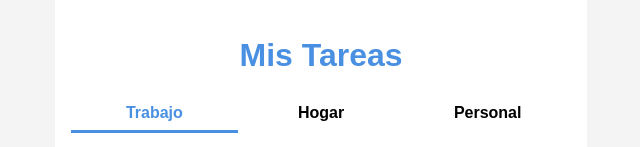
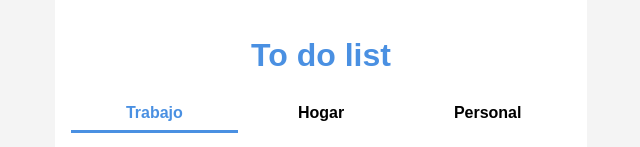
Before and after one commit to rayosnow/TDL-App, a plain HTML site: page index.html in a window 1280 px wide. Shown: the top 147 px of the page, without its empty margins (319-959 px from the left). Drawn offline with Linux system fonts and the light colour scheme.

Commit message:
index.html

```diff
--- a/index.html
+++ b/index.html
@@ -3,7 +3,7 @@
 <head>
   <meta charset="UTF-8" />
   <meta name="viewport" content="width=device-width, initial-scale=1.0"/>
-  <title>Mis Tareas</title>
+  <title>To do list</title>
 
   <!-- Web App Manifest & PWA meta -->
   <link rel="manifest" href="manifest.json">
@@ -91,7 +91,7 @@
 </head>
 <body>
   <div class="container">
-    <h1>Mis Tareas</h1>
+    <h1>To do list</h1>
 
     <div class="tabs">
       <div class="tab active" onclick="cambiarCategoria('Trabajo')">Trabajo</div>
```
